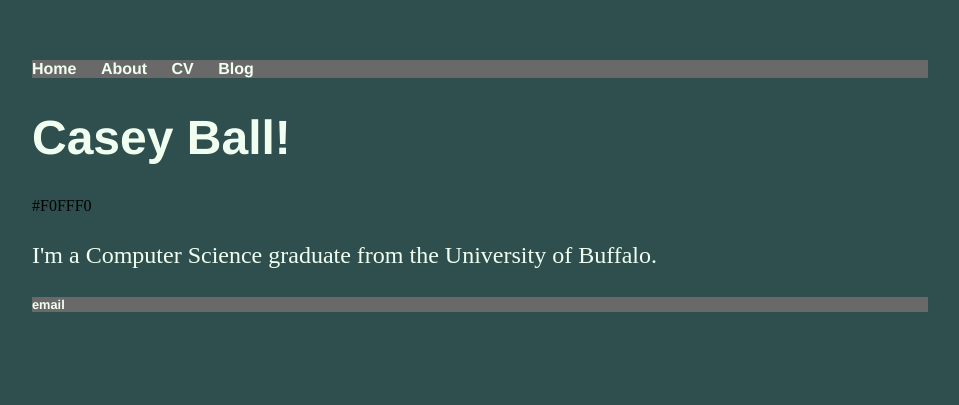
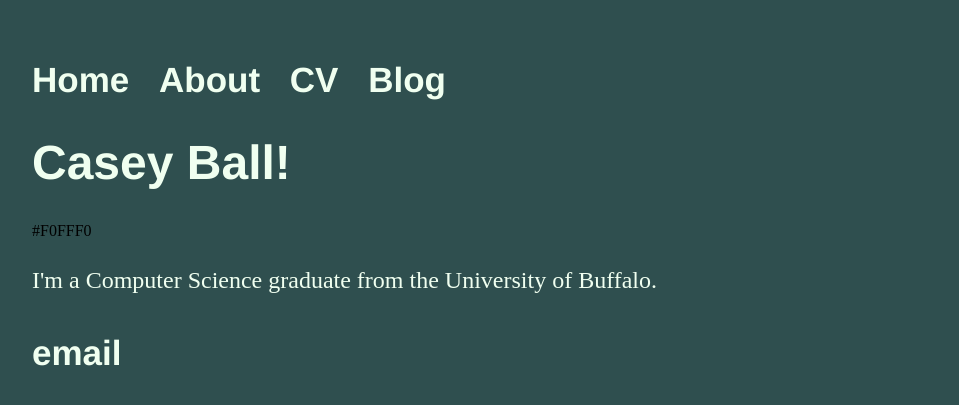
Before and after one commit to cmball2/github.io, a Jekyll site: the page built from index.html, in a window 1280 px wide. Shown: the top 405 px of the page, without its empty margins (160-1119 px from the left). Built offline with Jekyll 4.4.1, drawn with Linux system fonts in a browser that asks for light colours.

Commit message:
Update main.css

```diff
--- a/css/main.css
+++ b/css/main.css
@@ -4,11 +4,11 @@ body {
     width: 70%;
 }
 nav ul, footer ul {
-    background-color: #696969;
     font-family:'Helvetica', 'Arial', 'Sans-Serif';
     padding: 0px;
     list-style: none;
     font-weight: bold;
+    font-size: 35px;
     color: #F0FFF0;
 }
 nav ul li, footer ul li {
```
